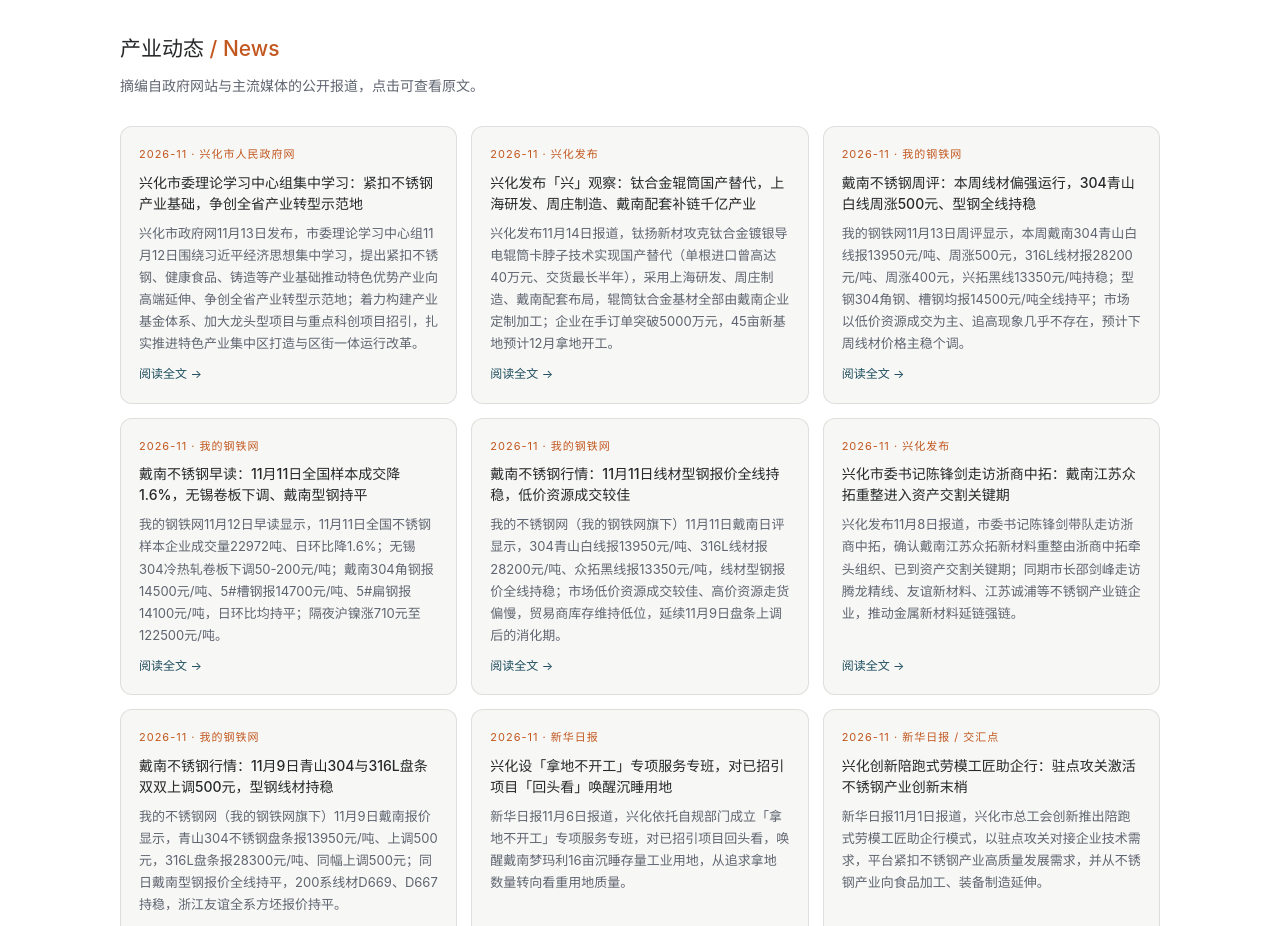
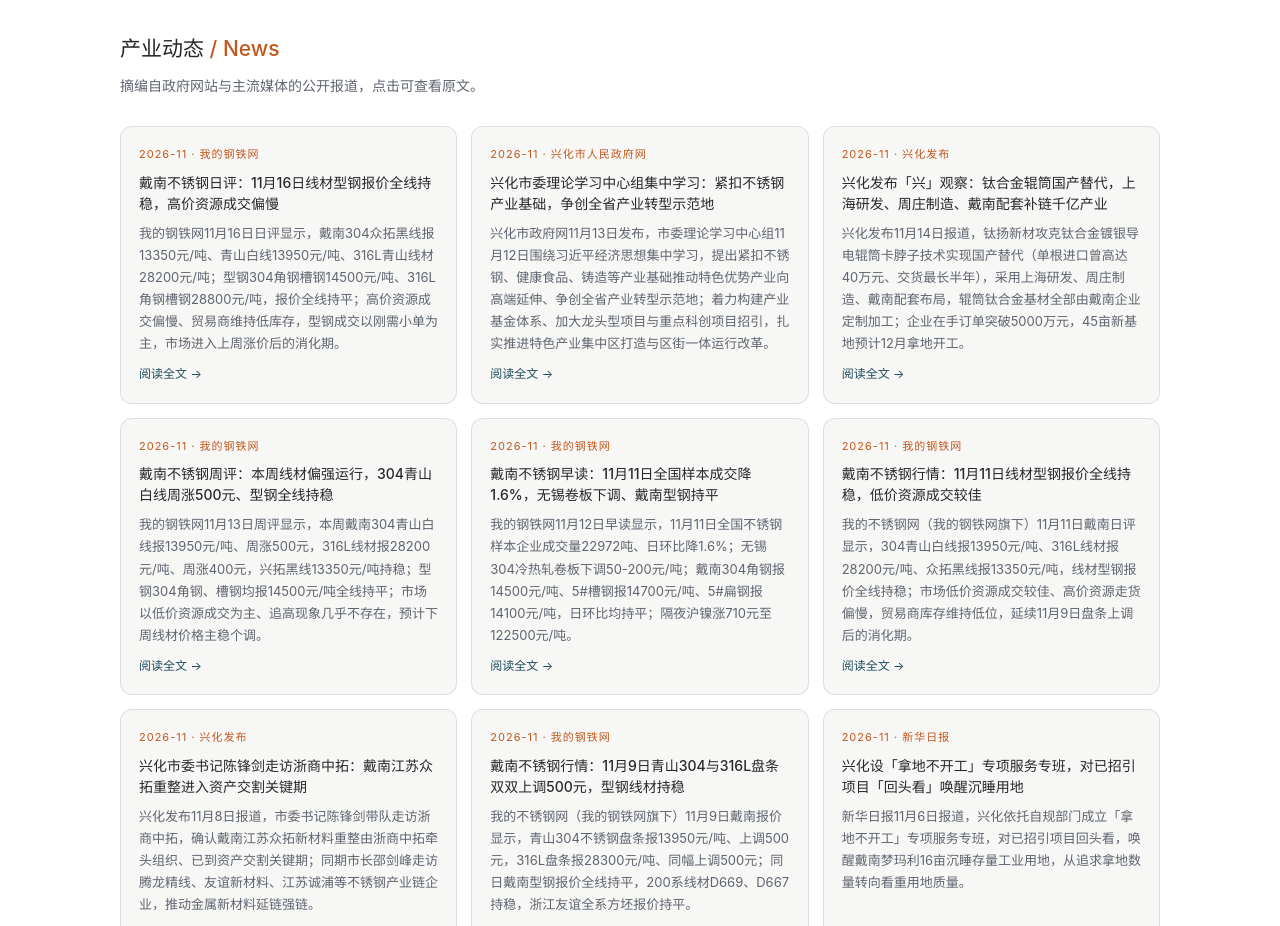
Before and after one commit to mfujun2025/dainan, a plain HTML site: page index.html in a window 1280 px wide. Shown: the part 2540-3466 px from the top of the page. Drawn offline with Linux system fonts and the light colour scheme.

Commit message:
content: add hangqing-1116 news card to News section (first)

```diff
--- a/index.html
+++ b/index.html
@@ -224,6 +224,7 @@
     <h2 data-page-node-id="8Dfxu3Aym4hHRaAo9eg3Bc">产业动态 <i data-page-node-id="lQSPVFcdyEymXB87iQJpFk">/ News</i></h2>
     <p class="lead" data-page-node-id="dIi7EXH3fMJ8pLVVwO0KSs">摘编自政府网站与主流媒体的公开报道，点击可查看原文。</p>
     <div class="news" data-page-node-id="17heC7xRHnZGyZnNShkpXb">
+      <div class="ncard"><span class="dt">2026-11 · 我的钢铁网</span><h3>戴南不锈钢日评：11月16日线材型钢报价全线持稳，高价资源成交偏慢</h3><p>我的钢铁网11月16日日评显示，戴南304众拓黑线报13350元/吨、青山白线13950元/吨、316L青山线材28200元/吨；型钢304角钢槽钢14500元/吨、316L角钢槽钢28800元/吨，报价全线持平；高价资源成交偏慢、贸易商维持低库存，型钢成交以刚需小单为主，市场进入上周涨价后的消化期。</p><a href="news/2026-11-dainan-hangqing-1116.html">阅读全文 →</a></div>
       <div class="ncard"><span class="dt">2026-11 · 兴化市人民政府网</span><h3>兴化市委理论学习中心组集中学习：紧扣不锈钢产业基础，争创全省产业转型示范地</h3><p>兴化市政府网11月13日发布，市委理论学习中心组11月12日围绕习近平经济思想集中学习，提出紧扣不锈钢、健康食品、铸造等产业基础推动特色优势产业向高端延伸、争创全省产业转型示范地；着力构建产业基金体系、加大龙头型项目与重点科创项目招引，扎实推进特色产业集中区打造与区街一体运行改革。</p><a href="news/2026-11-dainan-xuexi-chanye-bushu.html">阅读全文 →</a></div>
       <div class="ncard"><span class="dt">2026-11 · 兴化发布</span><h3>兴化发布「兴」观察：钛合金辊筒国产替代，上海研发、周庄制造、戴南配套补链千亿产业</h3><p>兴化发布11月14日报道，钛扬新材攻克钛合金镀银导电辊筒卡脖子技术实现国产替代（单根进口曾高达40万元、交货最长半年），采用上海研发、周庄制造、戴南配套布局，辊筒钛合金基材全部由戴南企业定制加工；企业在手订单突破5000万元，45亩新基地预计12月拿地开工。</p><a href="news/2026-11-dainan-taiyang-guntong.html">阅读全文 →</a></div>
       <div class="ncard"><span class="dt">2026-11 · 我的钢铁网</span><h3>戴南不锈钢周评：本周线材偏强运行，304青山白线周涨500元、型钢全线持稳</h3><p>我的钢铁网11月13日周评显示，本周戴南304青山白线报13950元/吨、周涨500元，316L线材报28200元/吨、周涨400元，兴拓黑线13350元/吨持稳；型钢304角钢、槽钢均报14500元/吨全线持平；市场以低价资源成交为主、追高现象几乎不存在，预计下周线材价格主稳个调。</p><a href="news/2026-11-dainan-hangqing-1113.html">阅读全文 →</a></div>
```
